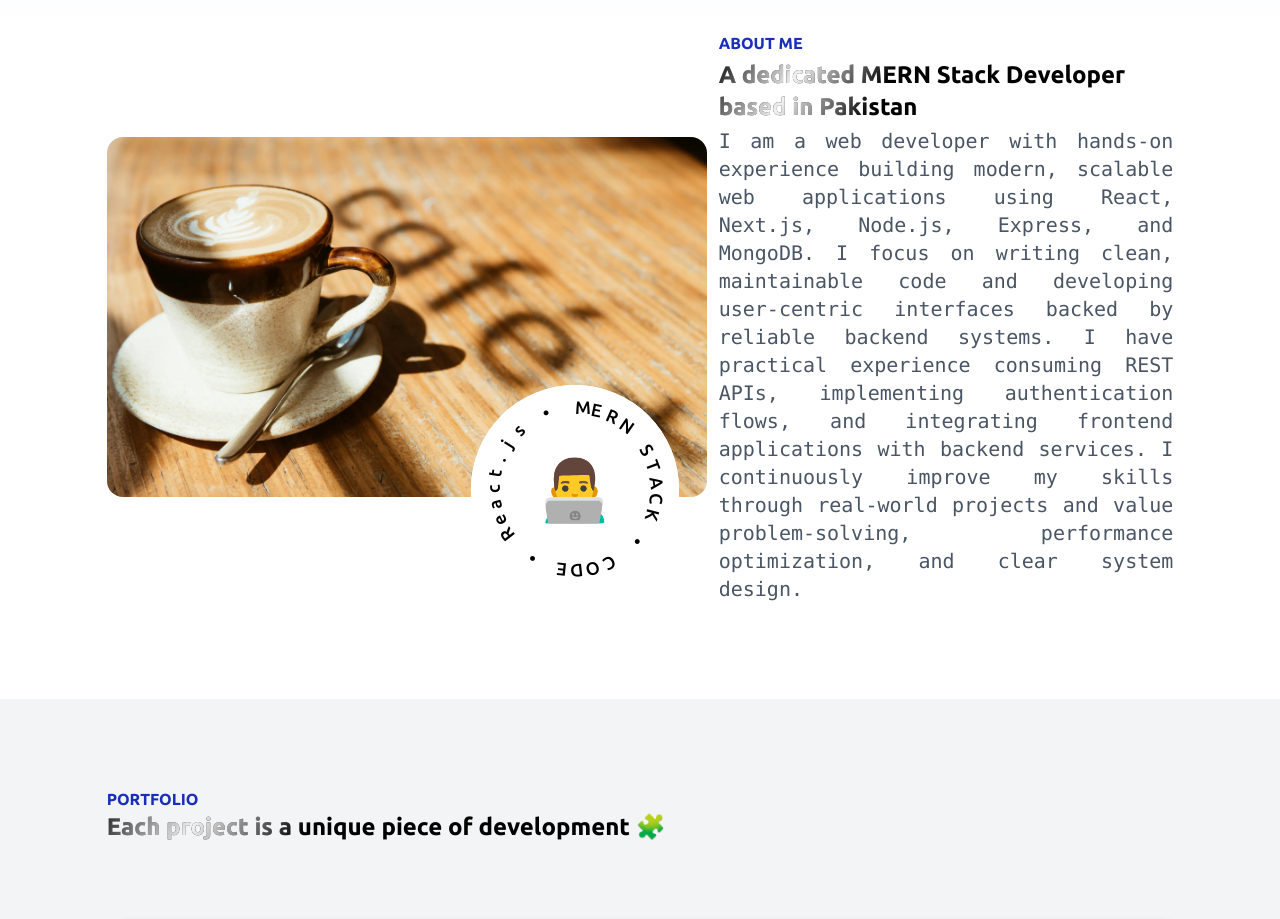
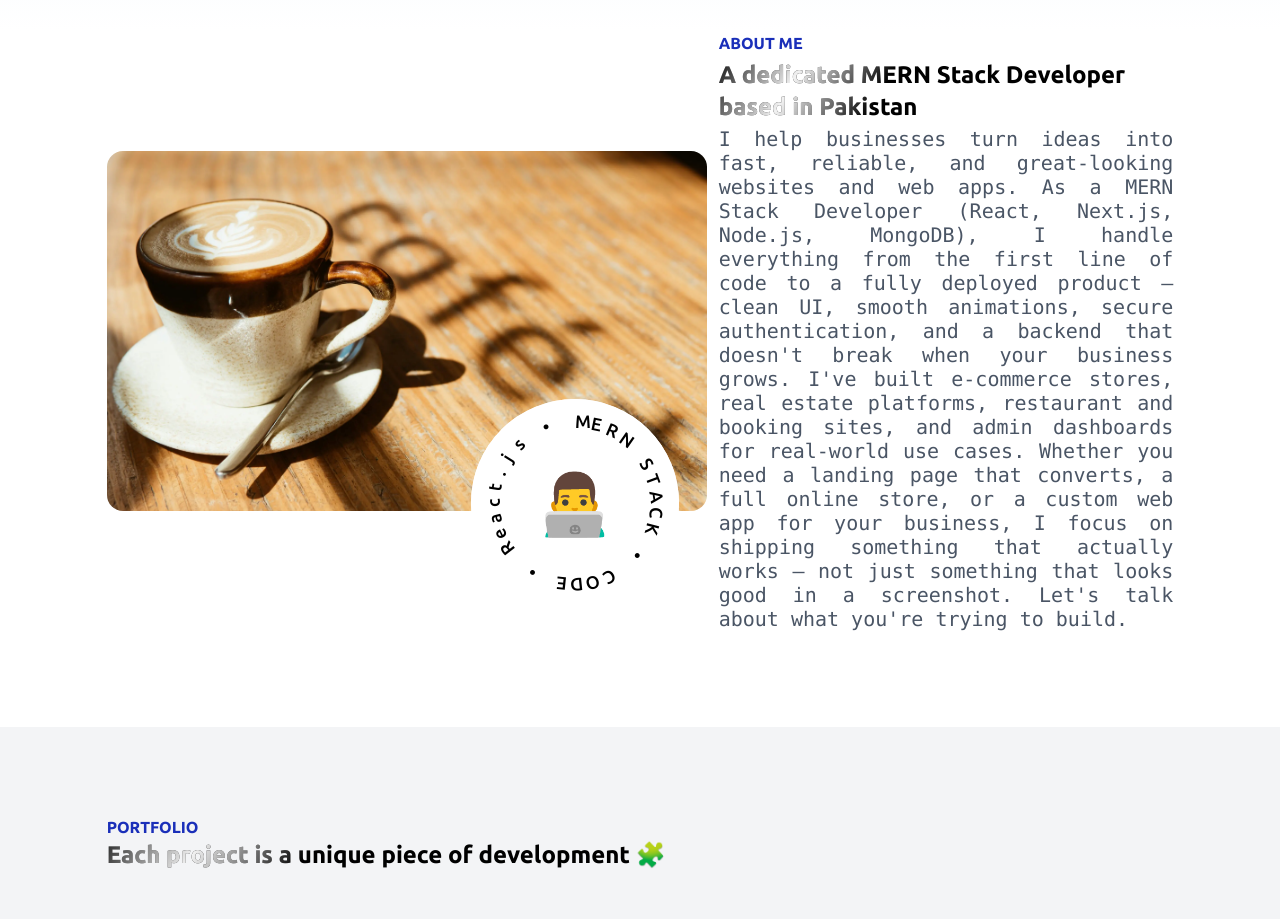
Before and after one commit to MuhammadAunR/Portfolio, a Next.js app: page / in a window 1280 px wide. Shown: the part 800-1719 px from the top of the page. Built offline with nearby package versions, Linux system fonts and the light colour scheme.

Commit message:
refactor: about me section text

```diff
--- a/components/AboutMe.js
+++ b/components/AboutMe.js
@@ -53,16 +53,8 @@ const AboutMe = () => {
               A dedicated MERN Stack Developer based in Pakistan
             </span>
           </h2>
-          <code className="text-gray-600 text-justify text-xl cursor-pointer max-lg:text-center">
-            I am a web developer with hands-on experience building modern,
-            scalable web applications using React, Next.js, Node.js, Express,
-            and MongoDB. I focus on writing clean, maintainable code and
-            developing user-centric interfaces backed by reliable backend
-            systems. I have practical experience consuming REST APIs,
-            implementing authentication flows, and integrating frontend
-            applications with backend services. I continuously improve my skills
-            through real-world projects and value problem-solving, performance
-            optimization, and clear system design.
+          <code className="text-gray-600 text-justify text-xl cursor-pointer lg:leading-6">
+            I help businesses turn ideas into fast, reliable, and great-looking websites and web apps. As a MERN Stack Developer (React, Next.js, Node.js, MongoDB), I handle everything from the first line of code to a fully deployed product — clean UI, smooth animations, secure authentication, and a backend that doesn't break when your business grows. I've built e-commerce stores, real estate platforms, restaurant and booking sites, and admin dashboards for real-world use cases. Whether you need a landing page that converts, a full online store, or a custom web app for your business, I focus on shipping something that actually works — not just something that looks good in a screenshot. Let's talk about what you're trying to build.
           </code>
         </motion.div>
       </main>
```
